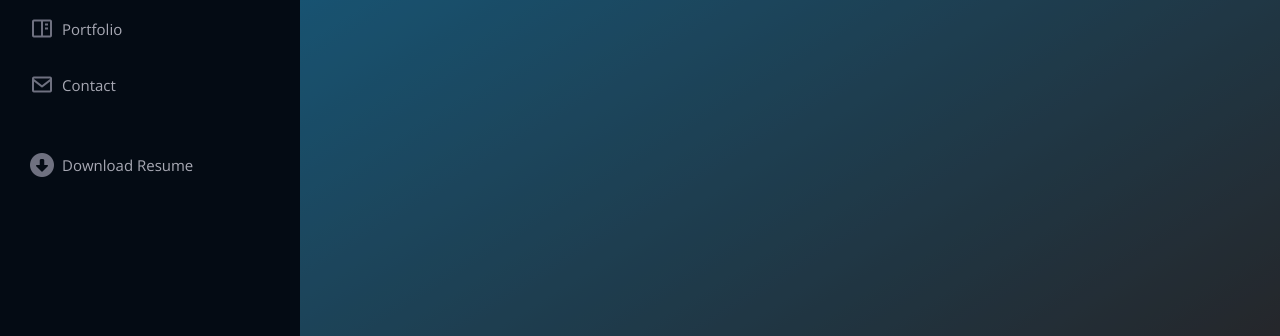
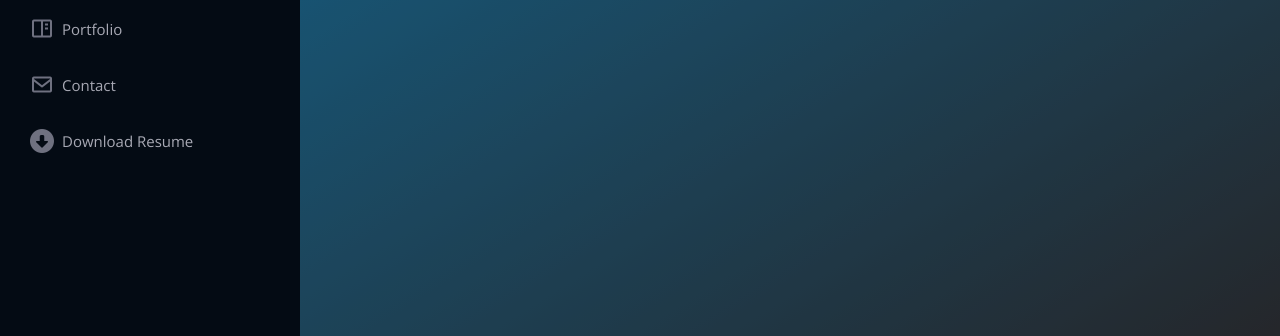
Before and after one commit to JameelShaikh32/myportfolio, a plain HTML site: page index.html in a window 1280 px wide. Shown: the part 464-800 px from the top of the page. Drawn offline with nearby package versions, Linux system fonts and the light colour scheme; a script that the page names is missing.

Commit message:
Update index.html

```diff
--- a/index.html
+++ b/index.html
@@ -58,7 +58,7 @@
                     <li><a href="#about" class="nav-link scrollto"><i class="bx bx-user"></i> <span>About</span></a></li>
                     <li><a href="#resume" class="nav-link scrollto"><i class="bx bx-file-blank"></i> <span>Resume</span></a></li>
                     <li><a href="#portfolio" class="nav-link scrollto"><i class="bx bx-book-content"></i> <span>Portfolio</span></a></li>
-                    <li><a href="#contact" class="nav-link scrollto"><i class="bx bx-envelope"></i> <span>Contact</span></a></li><br>
+                    <li><a href="#contact" class="nav-link scrollto"><i class="bx bx-envelope"></i> <span>Contact</span></a></li>
                     <li><a href="assets/cv/resume.pdf" class="nav-link scrollto"><i class="fa-solid fa-circle-down"></i> <span>Download Resume</span></a></li>
                 </ul>
             </nav>
```
